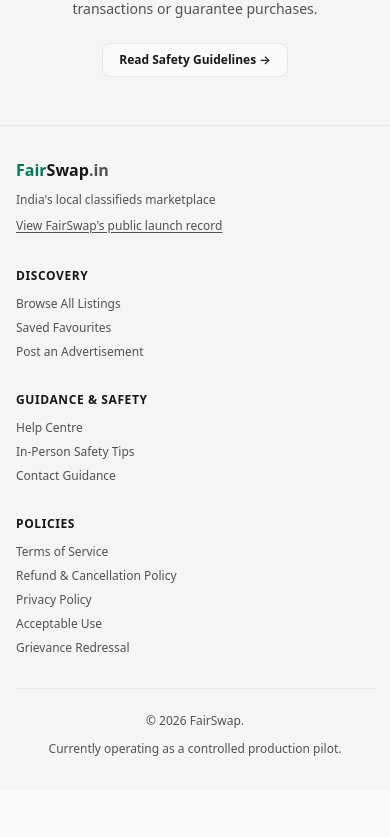
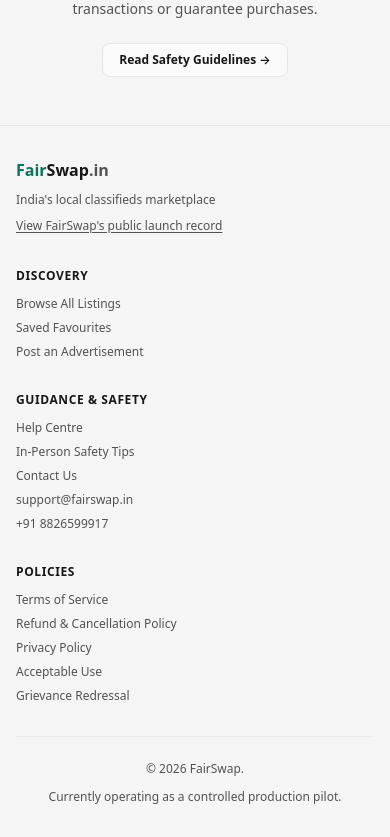
Before and after one commit to vivek2310sharma/FairSwap-Web, a Next.js app: page / in a window 390 px wide. Shown: the part 1901-2738 px from the top of the page. Before the commit the page ends 2690 px from the top, so only its background shows below. Built offline with nearby package versions, Linux system fonts and the light colour scheme; no server answers.

Commit message:
fix(contact): expose verified support email and phone on main site

```diff
--- a/src/app/contact/page.tsx
+++ b/src/app/contact/page.tsx
@@ -20,8 +20,8 @@ export default function ContactPage() {
             <span>Controlled Production Pilot Notice</span>
           </div>
           <p className="mt-1 text-xs">
-            FairSwap is currently operating as a controlled production pilot. FairSwap does not operate a telephone
-            call center or live phone helpline. Please use the appropriate digital channels below.
+            FairSwap is currently operating as a controlled production pilot. For platform support, use the
+            email address, phone contact, or support tickets below. FairSwap does not provide emergency assistance.
           </p>
         </div>
 
@@ -45,10 +45,29 @@ export default function ContactPage() {
                 Help Centre
               </a>{" "}
               for public guidance. You can also email{" "}
-              <a href="mailto:contact@fairswap.in" className="font-medium text-brand-link underline hover:text-brand-hover">
-                contact@fairswap.in
+              <a href="mailto:support@fairswap.in" className="font-medium text-brand-link underline hover:text-brand-hover">
+                support@fairswap.in
               </a>{" "}
               without an account. Never send passwords, OTPs or payment details.
+            </p>
+          </div>
+
+          {/* Public business support number: calls only; not emergency assistance. */}
+          <div className="rounded-xl border border-border bg-card p-6 shadow-xs">
+            <h2 className="flex items-center gap-2 text-base font-semibold text-foreground">
+              <Mail className="h-5 w-5 text-brand-600" aria-hidden="true" />
+              Phone Contact
+            </h2>
+            <p className="mt-2 text-sm text-muted leading-relaxed">
+              For FairSwap platform-related questions, you may call{" "}
+              <a href="tel:+918826599917" className="font-medium text-brand-link underline hover:text-brand-hover">
+                +91 8826599917
+              </a>.
+              You can also use the{" "}
+              <a href="https://help.fairswap.in/en/contact" className="font-medium text-brand-link underline hover:text-brand-hover">
+                Help Centre contact page
+              </a>{" "}
+              to find support options.
             </p>
           </div>
 
--- a/src/components/footer.tsx
+++ b/src/components/footer.tsx
@@ -68,9 +68,19 @@ export function Footer() {
                 </Link>
               </li>
               <li>
-                <Link href="/contact" className="hover:text-foreground">
-                  Contact Guidance
-                </Link>
+                <a href="https://help.fairswap.in/en/contact" className="hover:text-foreground">
+                  Contact Us
+                </a>
+              </li>
+              <li>
+                <a href="mailto:support@fairswap.in" className="hover:text-foreground">
+                  support@fairswap.in
+                </a>
+              </li>
+              <li>
+                <a href="tel:+918826599917" className="hover:text-foreground">
+                  +91 8826599917
+                </a>
               </li>
             </ul>
           </div>
```
Also changed, not shown: 1 other file (tests, documents, lock files or other folders).
